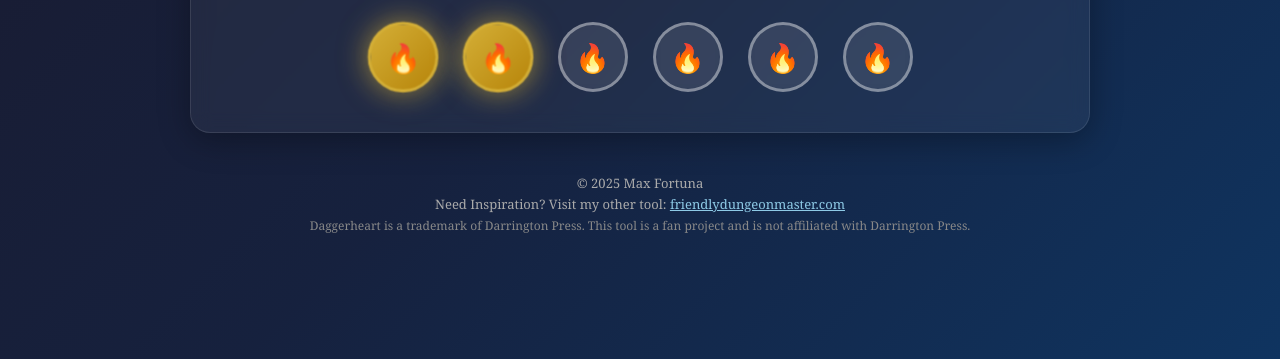
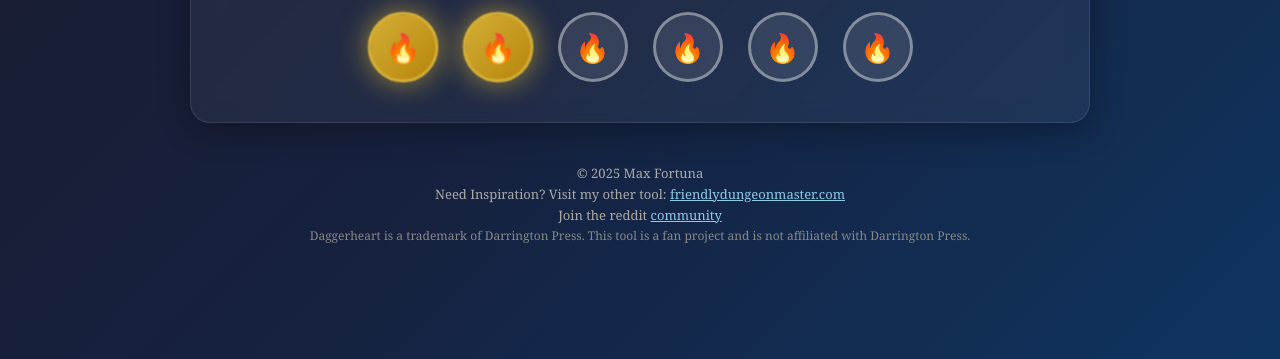
Before and after one commit to FaxMortuna/Hope-Fear-Tracker, a plain HTML site: page index.html in a window 1280 px wide. Shown: the part 441-800 px from the top of the page. Drawn offline with Linux system fonts and the light colour scheme.

Commit message:
added link to reddit

```diff
--- a/index.html
+++ b/index.html
@@ -50,6 +50,7 @@
         <footer style="margin-top:40px; text-align:center; color:#aaa; font-size:13px;">
             &copy; 2025 Max Fortuna<br>
             <p>Need Inspiration? Visit my other tool: <a href="https://friendlydungeonmaster.com" target="_blank" style="color:#8ecae6; text-decoration:underline; font-size:13px;">friendlydungeonmaster.com</a></p>
+            <p> Join the reddit <a href="https://www.reddit.com/r/friendlydungeonmaster/" target="_blank" style="color:#8ecae6; text-decoration:underline; font-size:13px;">community</a></p>
             <span style="font-size:12px; color:#888;">Daggerheart is a trademark of Darrington Press. This tool is a fan project and is not affiliated with Darrington Press.</span>
         </footer>
 </body>
```
